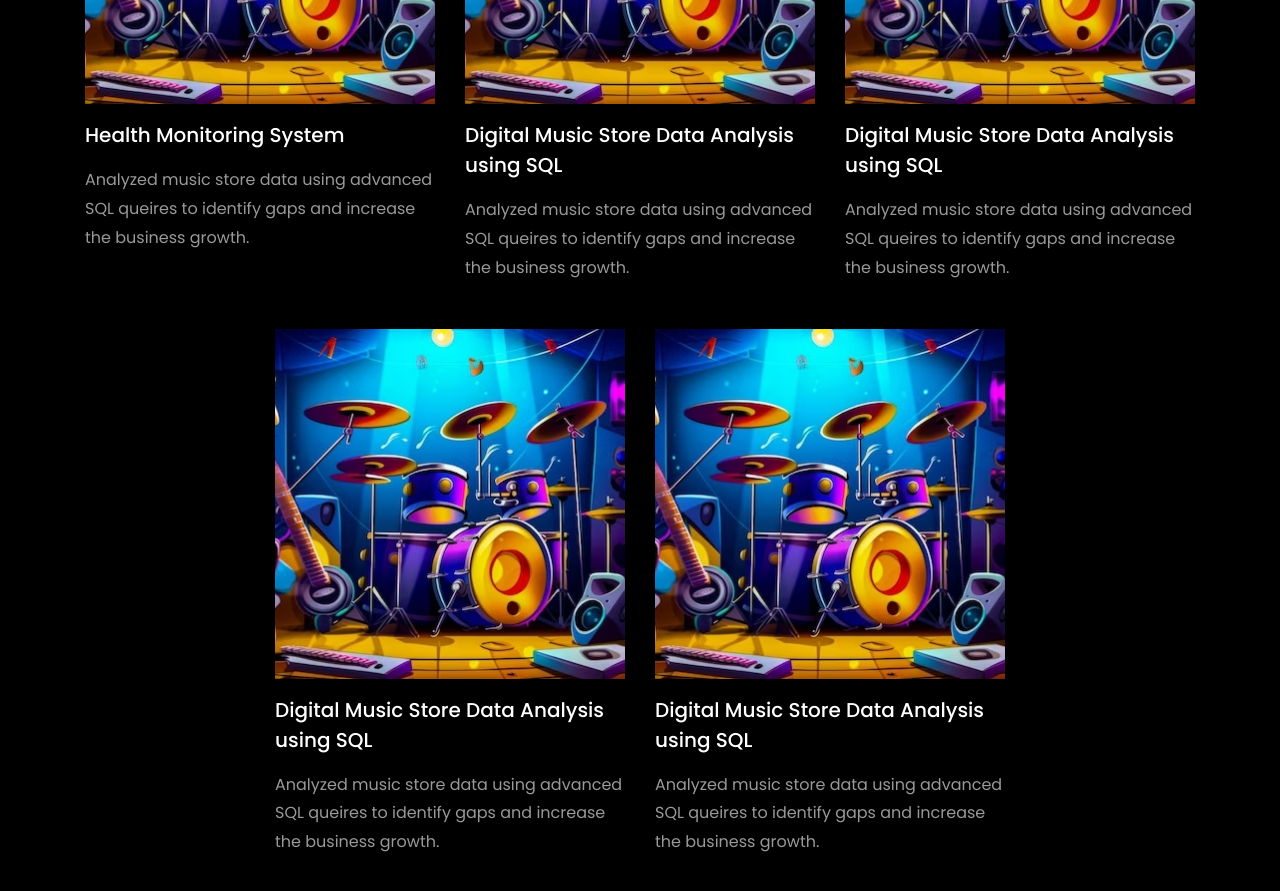
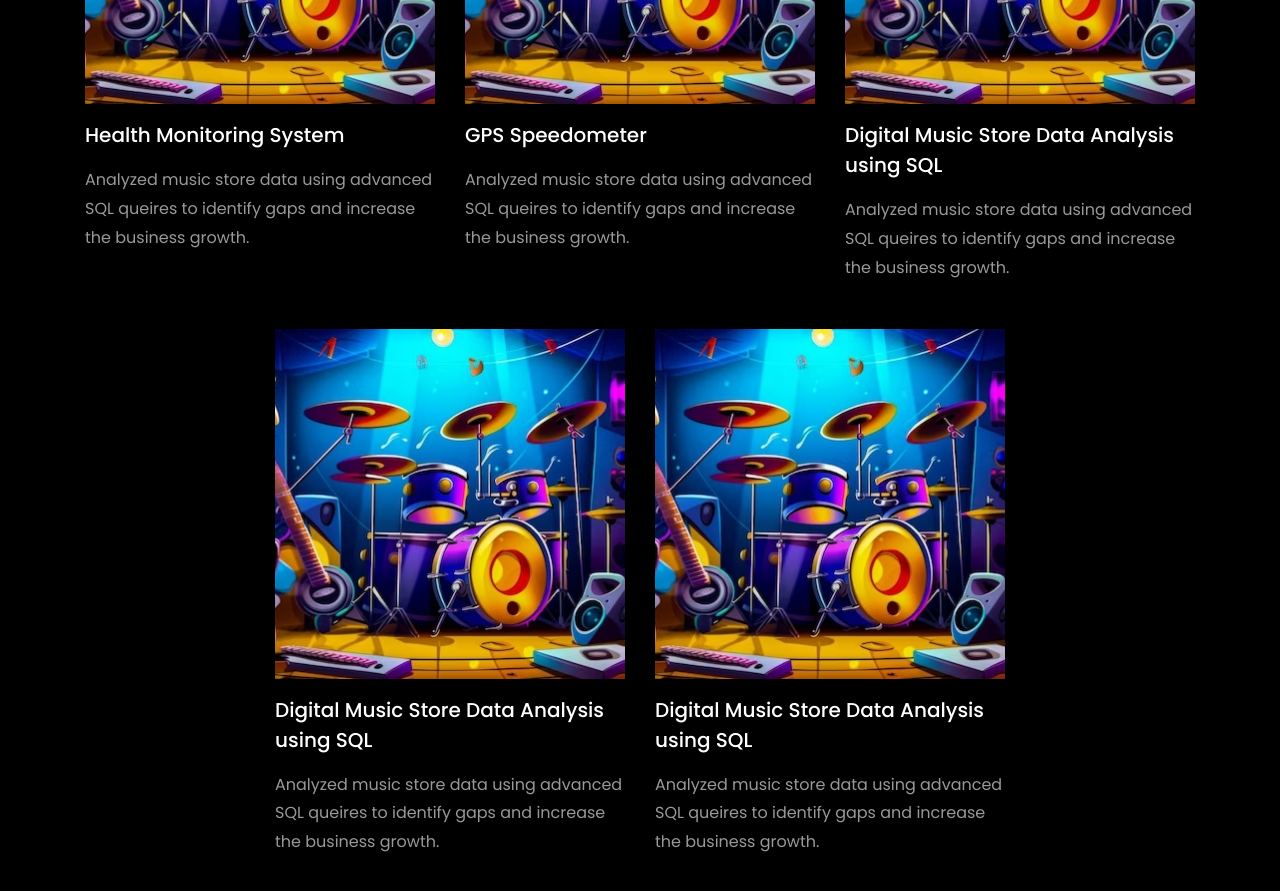
Before and after one commit to rohit-balekundri/portfolio, a plain HTML site: page index.html in a window 1280 px wide. Shown: the part 3140-4031 px from the top of the page. Drawn offline with nearby package versions, Linux system fonts and the light colour scheme; files that its build step writes are made by us from their sources; files whose address does not match are found by name.

Commit message:
Added GPS project title

```diff
--- a/index.html
+++ b/index.html
@@ -426,8 +426,7 @@
 						<div class="text mt-3 float-right d-block">
 
 							<h3 class="heading"><a
-									href="https://github.com/rohit-balekundri/health-monitoring-system" target="_blank">Digital
-									Music Store Data Analysis using SQL</a></h3>
+									href="https://github.com/rohit-balekundri/health-monitoring-system" target="_blank">GPS Speedometer</a></h3>
 							<p>Analyzed music store data using advanced SQL queires to identify gaps and increase the
 								business growth.</p>
 						</div>
```
